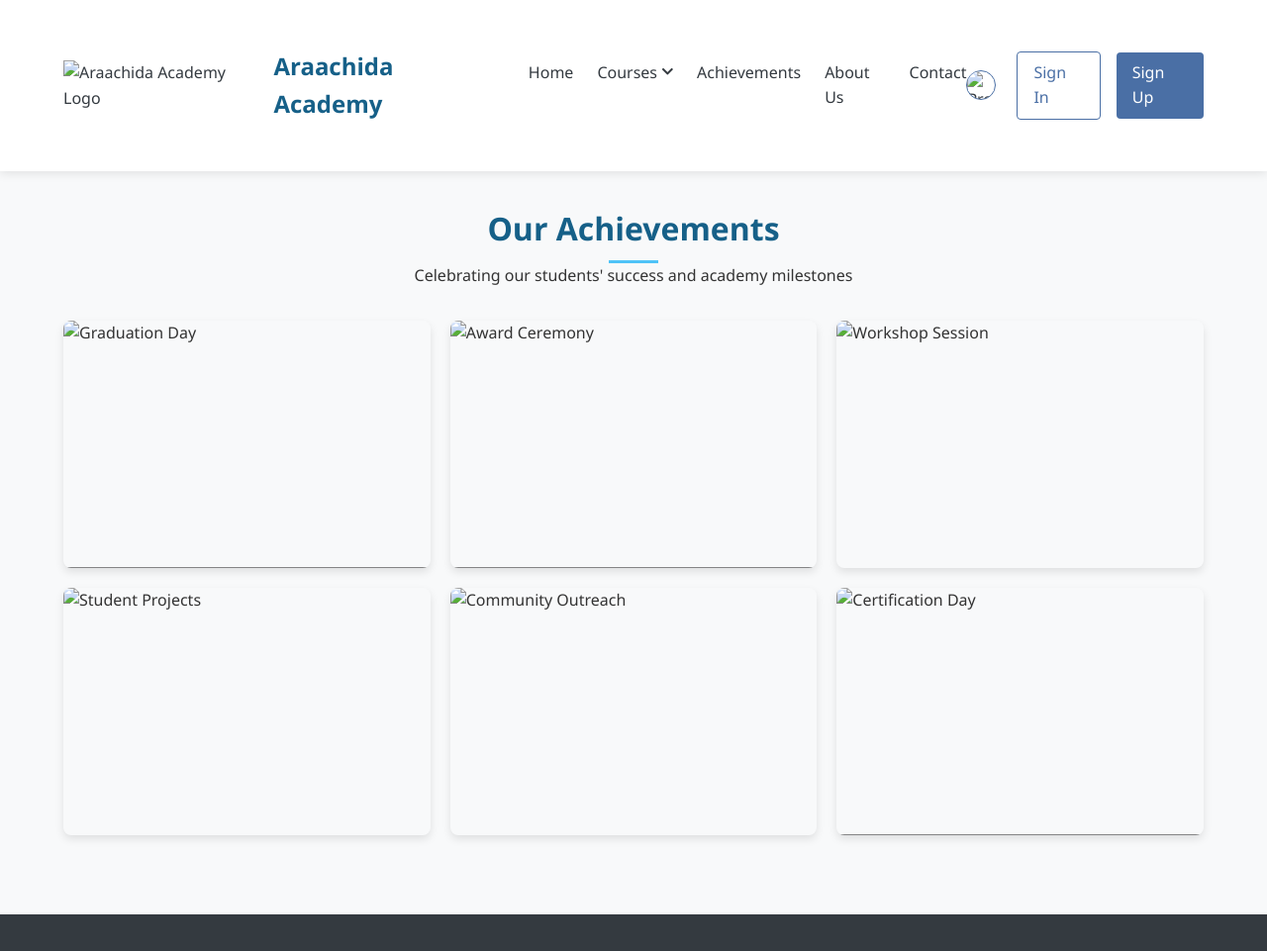
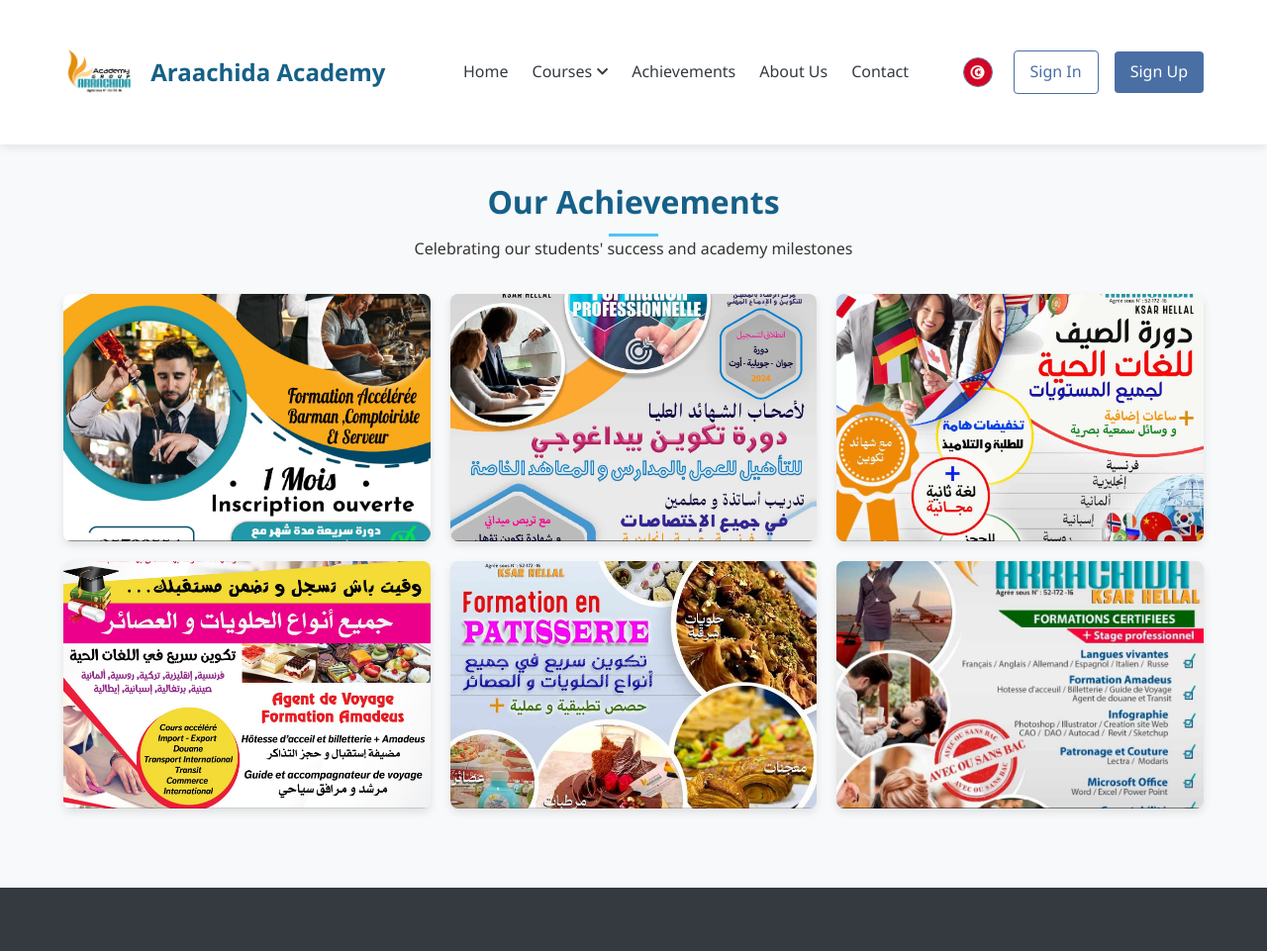
Before and after one commit to Max1101-ops/Arrachida-Academy, a plain HTML site: page index.html in a window 1280 px wide. Shown: the top 961 px of the page at 99% size. Drawn offline with Linux system fonts and the light colour scheme.

Commit message:
index.html

```diff
--- a/index.html
+++ b/index.html
@@ -638,7 +638,7 @@
     <header>
         <div class="container header-container">
             <div class="logo">
-                <img src="arrachida2.JPG" alt="Araachida Academy Logo">
+                <img src="banner-item-01.JPG" alt="Araachida Academy Logo">
                 <h1>Araachida Academy</h1>
             </div>
 
@@ -666,7 +666,7 @@
             </nav>
 
             <div class="auth-buttons">
-                <img src="tunisia flag.JPG" alt="Profile" class="profile-icon">
+                <img src="banner-item-01.png" alt="Profile" class="profile-icon">
                 <a href="#" class="sign-in" onclick="openModal('login')">Sign In</a>
                 <a href="#" class="sign-up" onclick="openModal('register')">Sign Up</a>
             </div>
@@ -684,7 +684,7 @@
             <div class="gallery-grid">
                 <!-- Achievement 1 -->
                 <div class="gallery-item" onclick="openLightbox('file:///C:/Users/Jaynesh/OneDrive/Documents/a1.JPG', 'Graduation Day 2023')">
-                    <img src="file:///C:/Users/Jaynesh/OneDrive/Documents/a1.JPG" alt="Graduation Day">
+                    <img src="course-01.JPG" alt="Graduation Day">
                     <div class="gallery-caption">
                         <h3>Graduation Day 2023</h3>
                         <p>Our proud graduates celebrating their accomplishments</p>
@@ -693,7 +693,7 @@
 
                 <!-- Achievement 2 -->
                 <div class="gallery-item" onclick="openLightbox('file:///C:/Users/Jaynesh/OneDrive/Documents/a2.JPG', 'Award Ceremony')">
-                    <img src="file:///C:/Users/Jaynesh/OneDrive/Documents/a2.JPG" alt="Award Ceremony">
+                    <img src="course-02.JPG" alt="Award Ceremony">
                     <div class="gallery-caption">
                         <h3>Award Ceremony</h3>
                         <p>Recognizing outstanding student achievements</p>
@@ -702,7 +702,7 @@
 
                 <!-- Achievement 3 -->
                 <div class="gallery-item" onclick="openLightbox('file:///C:/Users/Jaynesh/OneDrive/Documents/a3.JPG', 'Workshop Session')">
-                    <img src="file:///C:/Users/Jaynesh/OneDrive/Documents/a3.JPG" alt="Workshop Session">
+                    <img src="course-03.JPG" alt="Workshop Session">
                     <div class="gallery-caption">
                         <h3>Workshop Session</h3>
                         <p>Students engaged in hands-on learning</p>
@@ -711,7 +711,7 @@
 
                 <!-- Achievement 4 -->
                 <div class="gallery-item" onclick="openLightbox('file:///C:/Users/Jaynesh/OneDrive/Documents/a4.JPG', 'Student Projects')">
-                    <img src="file:///C:/Users/Jaynesh/OneDrive/Documents/a4.JPG" alt="Student Projects">
+                    <img src="course-04.JPG" alt="Student Projects">
                     <div class="gallery-caption">
                         <h3>Student Projects</h3>
                         <p>Showcasing creative and innovative work</p>
@@ -720,7 +720,7 @@
 
                 <!-- Achievement 5 -->
                 <div class="gallery-item" onclick="openLightbox('file:///C:/Users/Jaynesh/OneDrive/Documents/a5.JPG', 'Community Outreach')">
-                    <img src="file:///C:/Users/Jaynesh/OneDrive/Documents/a5.JPG" alt="Community Outreach">
+                    <img src="course-05.JPG" alt="Community Outreach">
                     <div class="gallery-caption">
                         <h3>Community Outreach</h3>
                         <p>Giving back to our local community</p>
@@ -729,7 +729,7 @@
 
                 <!-- Achievement 6 -->
                 <div class="gallery-item" onclick="openLightbox('file:///C:/Users/Jaynesh/OneDrive/Documents/a6.JPG', 'Certification Day')">
-                    <img src="file:///C:/Users/Jaynesh/OneDrive/Documents/a6.JPG" alt="Certification Day">
+                    <img src="course-06.JPG" alt="Certification Day">
                     <div class="gallery-caption">
                         <h3>Certification Day</h3>
                         <p>Students receiving their well-earned certificates</p>
```
